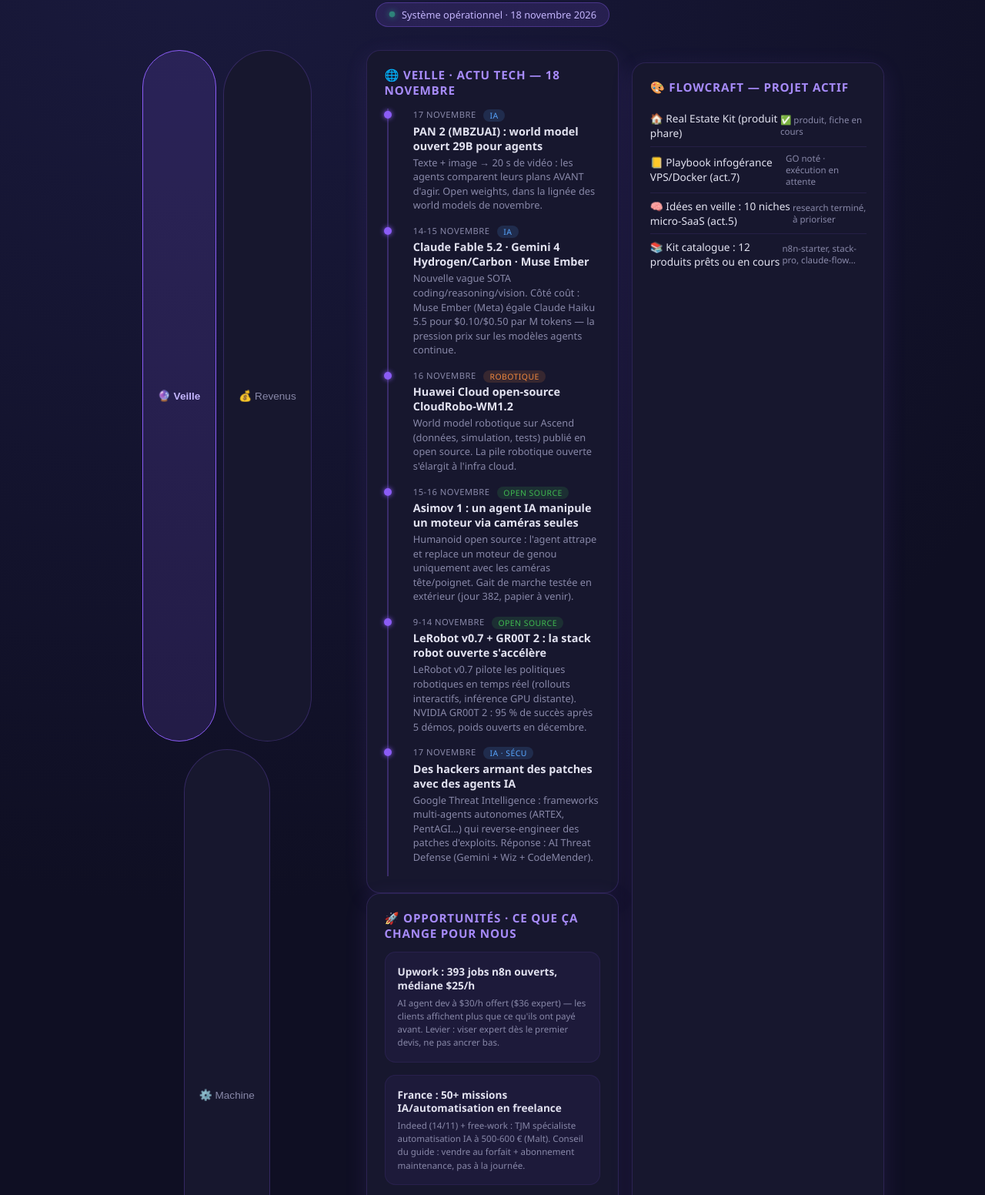
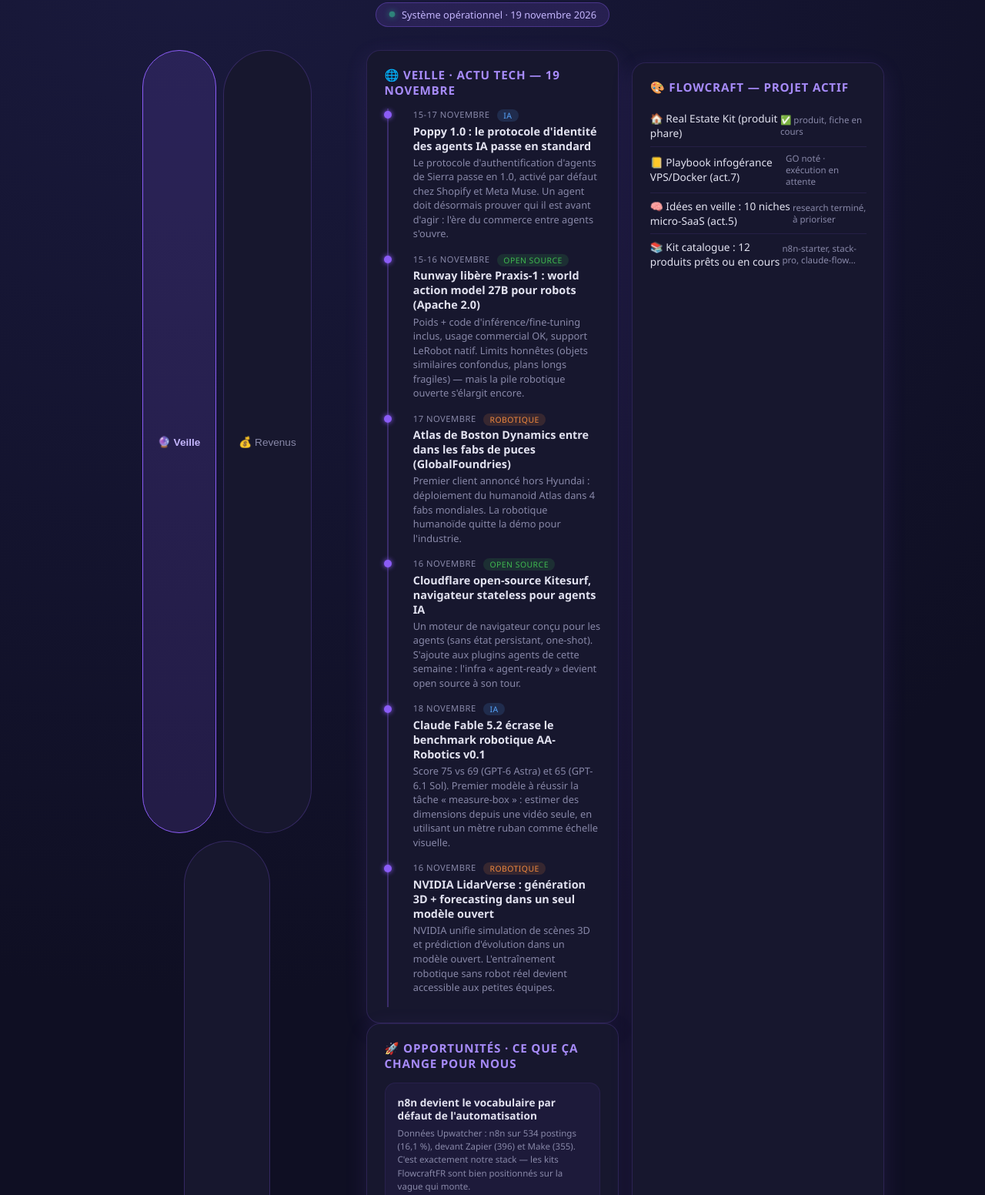
Before and after one commit to nadimsahiri9-cmyk/habib-dashboard, a plain HTML site: page index.html in a window 1280 px wide. Shown: the part 107-1659 px from the top of the page at 77% size. Drawn offline with Linux system fonts and the light colour scheme.

Commit message:
Veille 19/11/2026

```diff
--- a/index.html
+++ b/index.html
@@ -190,7 +190,7 @@
 <header>
   <h1>🚀 Habib Dashboard</h1>
   <p>Veille & pilotage — rien que pour Nadim</p>
-  <div class="status-pill"><span class="dot"></span> Système opérationnel · 18 novembre 2026</div>
+  <div class="status-pill"><span class="dot"></span> Système opérationnel · 19 novembre 2026</div>
 </header>
 <main>
   <div class="tabs">
@@ -201,37 +201,37 @@
 
   <div class="tabpanel active" id="tp-veille">
     <div class="card">
-      <h2>🌐 Veille · Actu tech — 18 novembre</h2>
+      <h2>🌐 Veille · Actu tech — 19 novembre</h2>
       <div class="timeline">
         <div class="tl-item">
-          <div class="tl-date">17 novembre <span class="tl-tag tag-ia">IA</span></div>
-          <div class="tl-title">PAN 2 (MBZUAI) : world model ouvert 29B pour agents</div>
-          <div class="tl-desc">Texte + image → 20 s de vidéo : les agents comparent leurs plans AVANT d'agir. Open weights, dans la lignée des world models de novembre.</div>
+          <div class="tl-date">15-17 novembre <span class="tl-tag tag-ia">IA</span></div>
+          <div class="tl-title">Poppy 1.0 : le protocole d'identité des agents IA passe en standard</div>
+          <div class="tl-desc">Le protocole d'authentification d'agents de Sierra passe en 1.0, activé par défaut chez Shopify et Meta Muse. Un agent doit désormais prouver qui il est avant d'agir : l'ère du commerce entre agents s'ouvre.</div>
         </div>
         <div class="tl-item">
-          <div class="tl-date">14-15 novembre <span class="tl-tag tag-ia">IA</span></div>
-          <div class="tl-title">Claude Fable 5.2 · Gemini 4 Hydrogen/Carbon · Muse Ember</div>
-          <div class="tl-desc">Nouvelle vague SOTA coding/reasoning/vision. Côté coût : Muse Ember (Meta) égale Claude Haiku 5.5 pour $0.10/$0.50 par M tokens — la pression prix sur les modèles agents continue.</div>
+          <div class="tl-date">15-16 novembre <span class="tl-tag tag-open">open source</span></div>
+          <div class="tl-title">Runway libère Praxis-1 : world action model 27B pour robots (Apache 2.0)</div>
+          <div class="tl-desc">Poids + code d'inférence/fine-tuning inclus, usage commercial OK, support LeRobot natif. Limits honnêtes (objets similaires confondus, plans longs fragiles) — mais la pile robotique ouverte s'élargit encore.</div>
+        </div>
+        <div class="tl-item">
+          <div class="tl-date">17 novembre <span class="tl-tag tag-rob">robotique</span></div>
+          <div class="tl-title">Atlas de Boston Dynamics entre dans les fabs de puces (GlobalFoundries)</div>
+          <div class="tl-desc">Premier client annoncé hors Hyundai : déploiement du humanoid Atlas dans 4 fabs mondiales. La robotique humanoïde quitte la démo pour l'industrie.</div>
+        </div>
+        <div class="tl-item">
+          <div class="tl-date">16 novembre <span class="tl-tag tag-open">open source</span></div>
+          <div class="tl-title">Cloudflare open-source Kitesurf, navigateur stateless pour agents IA</div>
+          <div class="tl-desc">Un moteur de navigateur conçu pour les agents (sans état persistant, one-shot). S'ajoute aux plugins agents de cette semaine : l'infra « agent-ready » devient open source à son tour.</div>
+        </div>
+        <div class="tl-item">
+          <div class="tl-date">18 novembre <span class="tl-tag tag-ia">IA</span></div>
+          <div class="tl-title">Claude Fable 5.2 écrase le benchmark robotique AA-Robotics v0.1</div>
+          <div class="tl-desc">Score 75 vs 69 (GPT-6 Astra) et 65 (GPT-6.1 Sol). Premier modèle à réussir la tâche « measure-box » : estimer des dimensions depuis une vidéo seule, en utilisant un mètre ruban comme échelle visuelle.</div>
         </div>
         <div class="tl-item">
           <div class="tl-date">16 novembre <span class="tl-tag tag-rob">robotique</span></div>
-          <div class="tl-title">Huawei Cloud open-source CloudRobo-WM1.2</div>
-          <div class="tl-desc">World model robotique sur Ascend (données, simulation, tests) publié en open source. La pile robotique ouverte s'élargit à l'infra cloud.</div>
-        </div>
-        <div class="tl-item">
-          <div class="tl-date">15-16 novembre <span class="tl-tag tag-open">open source</span></div>
-          <div class="tl-title">Asimov 1 : un agent IA manipule un moteur via caméras seules</div>
-          <div class="tl-desc">Humanoid open source : l'agent attrape et replace un moteur de genou uniquement avec les caméras tête/poignet. Gait de marche testée en extérieur (jour 382, papier à venir).</div>
-        </div>
-        <div class="tl-item">
-          <div class="tl-date">9-14 novembre <span class="tl-tag tag-open">open source</span></div>
-          <div class="tl-title">LeRobot v0.7 + GR00T 2 : la stack robot ouverte s'accélère</div>
-          <div class="tl-desc">LeRobot v0.7 pilote les politiques robotiques en temps réel (rollouts interactifs, inférence GPU distante). NVIDIA GR00T 2 : 95 % de succès après 5 démos, poids ouverts en décembre.</div>
-        </div>
-        <div class="tl-item">
-          <div class="tl-date">17 novembre <span class="tl-tag tag-ia">IA · sécu</span></div>
-          <div class="tl-title">Des hackers armant des patches avec des agents IA</div>
-          <div class="tl-desc">Google Threat Intelligence : frameworks multi-agents autonomes (ARTEX, PentAGI…) qui reverse-engineer des patches d'exploits. Réponse : AI Threat Defense (Gemini + Wiz + CodeMender).</div>
+          <div class="tl-title">NVIDIA LidarVerse : génération 3D + forecasting dans un seul modèle ouvert</div>
+          <div class="tl-desc">NVIDIA unifie simulation de scènes 3D et prédiction d'évolution dans un modèle ouvert. L'entraînement robotique sans robot réel devient accessible aux petites équipes.</div>
         </div>
       </div>
     </div>
@@ -239,20 +239,20 @@
       <h2>🚀 Opportunités · Ce que ça change pour nous</h2>
       <div class="news-grid">
         <div class="news-item">
-          <div class="news-title">Upwork : 393 jobs n8n ouverts, médiane $25/h</div>
-          <div class="news-desc">AI agent dev à $30/h offert ($36 expert) — les clients affichent plus que ce qu'ils ont payé avant. Levier : viser expert dès le premier devis, ne pas ancrer bas.</div>
+          <div class="news-title">n8n devient le vocabulaire par défaut de l'automatisation</div>
+          <div class="news-desc">Données Upwatcher : n8n sur 534 postings (16,1 %), devant Zapier (396) et Make (355). C'est exactement notre stack — les kits FlowcraftFR sont bien positionnés sur la vague qui monte.</div>
         </div>
         <div class="news-item">
-          <div class="news-title">France : 50+ missions IA/automatisation en freelance</div>
-          <div class="news-desc">Indeed (14/11) + free-work : TJM spécialiste automatisation IA à 500-600 € (Malt). Conseil du guide : vendre au forfait + abonnement maintenance, pas à la journée.</div>
+          <div class="news-title">Marché en barre : éviter le $29/h, viser l'architecture</div>
+          <div class="news-desc">Médiane Upwork à $29,50/h mais ~260 projets à 4-5 chiffres (agents multi-étapes, outreach, voice bots). La demande n'est pas "AI" générique : c'est de l'architecture — ce que vendent nos kits + missions sur mesure.</div>
         </div>
         <div class="news-item">
-          <div class="news-title">Les gigs niche récurrents paient mieux</div>
-          <div class="news-desc">Exemple : Shopify Tracking + n8n à $35/h garantis, 5-8 h/sem + revenue share (board du 15/11). Même logique que notre Real Estate Kit : niche étroite = pricing solide.</div>
+          <div class="news-title">Les gains vont au complexe : +45 % vs -28 %</div>
+          <div class="news-desc">Upwork Future Workforce Index : les tâches AI basiques perdent 28 % de revenus, le travail complexe augmenté par IA gagne 45 % (Q1 2026). Positionnement à tenir : créateur de systèmes, pas exécutant de prompts.</div>
         </div>
         <div class="news-item">
           <div class="news-title">Priorité inchangée : débloquer l'encaissement</div>
-          <div class="news-desc">La demande est là (393 jobs, 50+ missions FR) mais nos ventes = 0 tant que PayPal/Stripe Payhip est bloqué et que la fiche Gumroad est en DRAFT. Nadim : connexion comptes = palier 1.</div>
+          <div class="news-desc">La demande est là (n8n n°1, 100+ postings IA/jour) mais ventes = 0 tant que PayPal/Stripe Payhip est bloqué et la fiche Gumroad en DRAFT. Nadim : connexion comptes = palier 1, toujours.</div>
         </div>
       </div>
     </div>
```
